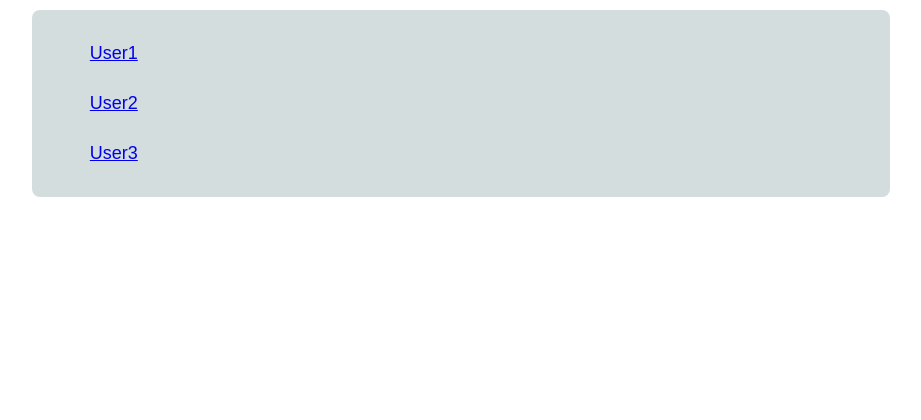
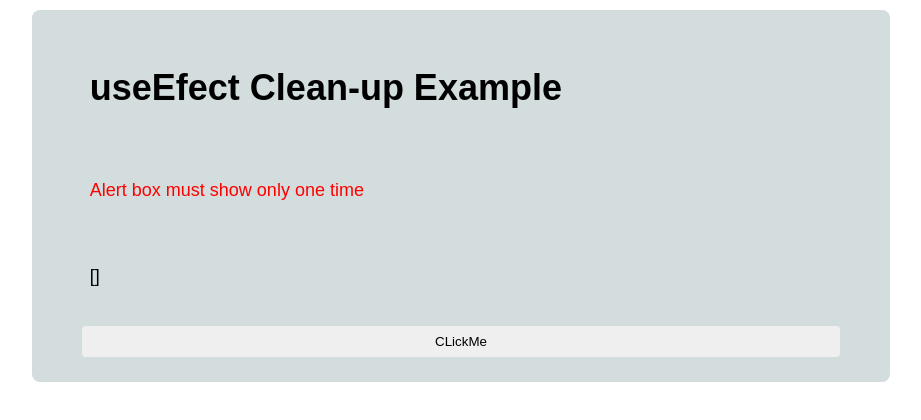
Before and after one commit to tratchapong/react-lab01, a React (Create React App) app: page / in a window 1280 px wide. Shown: the top 420 px of the page, without its empty margins (179-1100 px from the left). Built offline with nearby package versions, Linux system fonts and the light colour scheme; no server answers.

Commit message:
add Simple Example

```diff
--- a/package.json
+++ b/package.json
@@ -6,6 +6,7 @@
     "@testing-library/jest-dom": "^5.16.5",
     "@testing-library/react": "^13.4.0",
     "@testing-library/user-event": "^13.5.0",
+    "axios": "^0.27.2",
     "react": "^18.2.0",
     "react-dom": "^18.2.0",
     "react-router-dom": "^6.4.2",
--- a/src/App.js
+++ b/src/App.js
@@ -1,23 +1,49 @@
-// Best useEfect + StrictMode + Cleanup example from LamaDev (Youtube)
-// resource : https://www.youtube.com/watch?v=QQYeipc_cik
+import React, { useEffect, useState } from 'react';
+import axios from 'axios';
 
+import './index.css';
 
-// import axios from "axios";
-import React from "react";
-import { BrowserRouter, Route, Routes } from "react-router-dom";
-import Home from "./Home";
-import User from "./User";
+export default function App() {
+  const [data, setData] = useState([]);
 
+  // NO CLEAN-UP : operate 2 times in StrictMode & 'race-condition" problem implicit
+  // useEffect(()=>{
+  //   const fetchData = async () => {
+  //     const res = await axios.get('https://fakestoreapi.com/products/1')
+  //     console.log(res.data)
+  //     setData(res.data)
+  //   }
+  //   fetchData()
+  // },[])
 
-function App() {
+  // SIMPLE CLEAN-UP PATTERN : operate single time in StrictMode & 'race-condition' tolarate..
+  // Key-point: clean-up will be call before UseEffect's body after first round
+  // then the trigger (isCancel) will be set to the condition that will skip the if() block
+  // Let's try to comment the Clean-up part (return part in useEffect)
+
+  useEffect(() => {
+    let isCancel = false;
+    const fetchData = async () => {
+      const res = await axios.get('https://fakestoreapi.com/products/1');
+      if (!isCancel) {
+        alert('data Ready for settle');
+        console.log(res.data);
+        setData(res.data);
+      }
+    };
+    fetchData();
+    return (() => {
+      isCancel = true;
+      console.log('User Canceling..');
+    });
+  }, []);
+
   return (
-    <BrowserRouter>
-      <Routes>
-        <Route path="/" element={<Home />} />
-        <Route path="users/:id" element={<User />} />
-      </Routes>
-    </BrowserRouter>
-  )
+    <div>
+      <h1>useEfect Clean-up Example</h1>
+      <p style={{color: 'red'}}>Alert box must show only one time</p>
+      <p>{JSON.stringify(data)}</p>
+      <button onClick={()=>setData({name: 'Andy Default'})}>CLickMe</button>
+    </div>
+  );
 }
-
-export default App
```
Also changed, not shown: src/App copy.js (added, +23 -0 lines), src/Home.jsx (line endings or trailing spaces), 1 other file (tests, documents, lock files or other folders).
